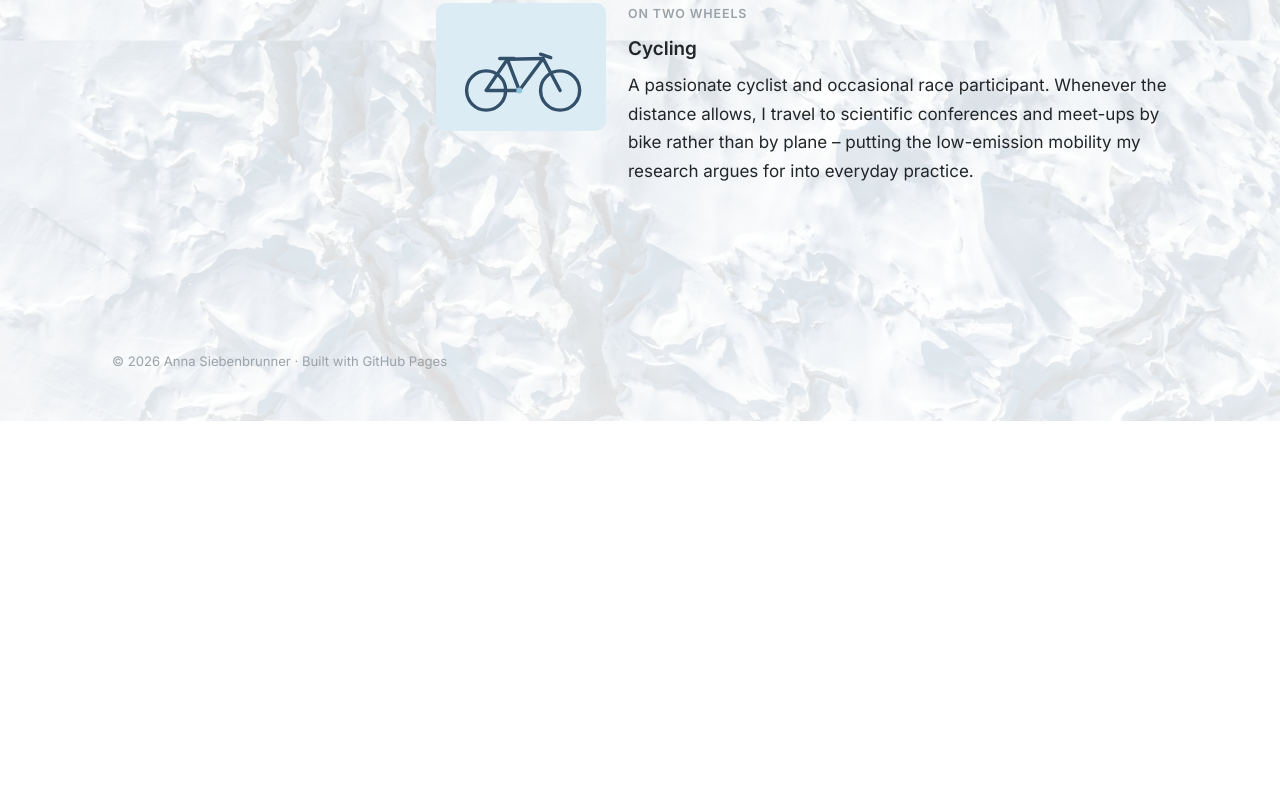
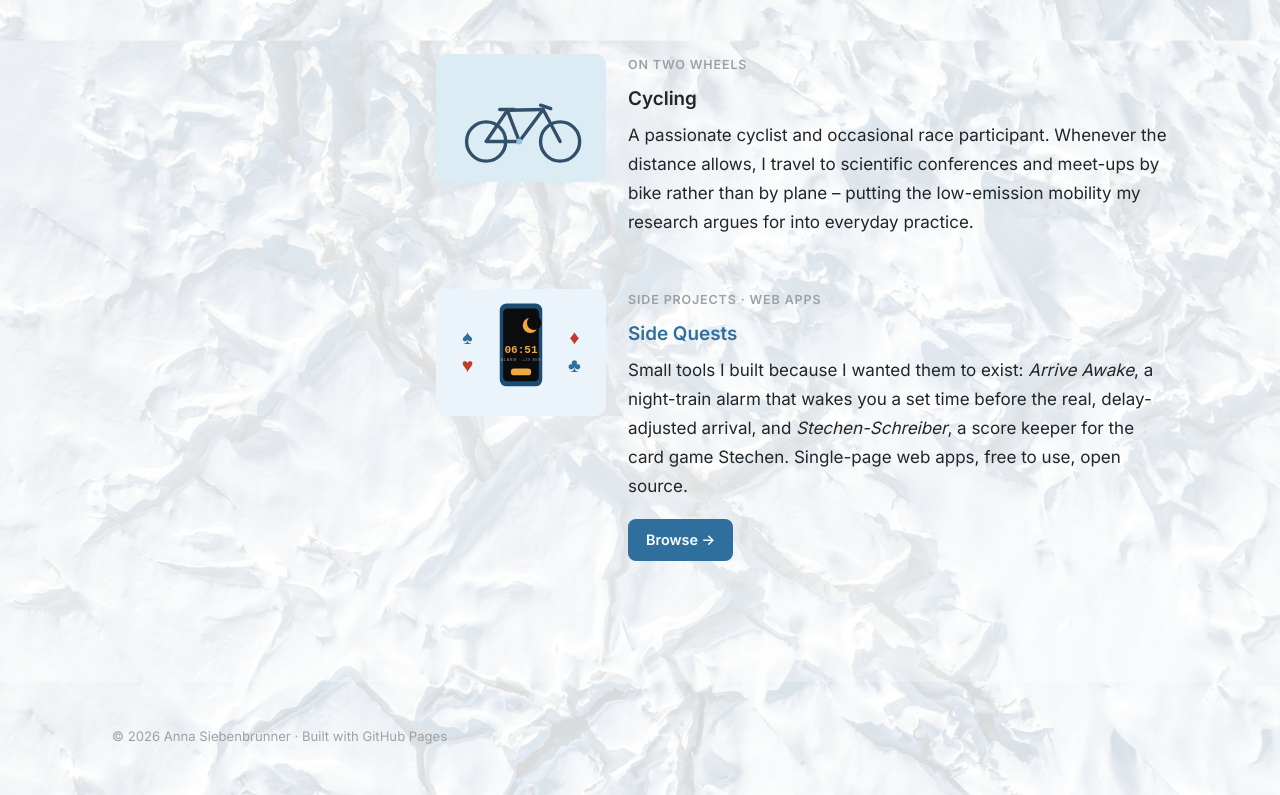
Before and after one commit to anna7br/anna7br.github.io, a plain HTML site: page beyond/index.html in a window 1280 px wide. Shown: the part 918-1713 px from the top of the page. Before the commit the page ends 1339 px from the top, so only its background shows below. Drawn offline with Linux system fonts and the light colour scheme.

Commit message:
Add Side Quests to navigation and Beyond Research

```diff
--- a/assets/js/site.js
+++ b/assets/js/site.js
@@ -41,6 +41,7 @@ const NAV = [
   { href: "/publications/", label: "Publications" },
   { href: "/media/",        label: "Media Coverage" },
   { href: "/beyond/",       label: "Beyond Research" },
+  { href: "/side-quests/",  label: "Side Quests" },
 ];
 
 /* ---------- inline SVG icons ---------- */
--- a/beyond/index.html
+++ b/beyond/index.html
@@ -4,7 +4,7 @@
   <meta charset="UTF-8">
   <meta name="viewport" content="width=device-width, initial-scale=1.0">
   <title>Beyond Research – Anna Siebenbrunner</title>
-  <meta name="description" content="Beyond research: volunteering, the öffi Touren guidebooks, ski touring, cycling, and life in the mountains.">
+  <meta name="description" content="Beyond research: volunteering, the öffi Touren guidebooks, ski touring, cycling, small web apps, and life in the mountains.">
   <link rel="preconnect" href="https://fonts.googleapis.com">
   <link href="https://fonts.googleapis.com/css2?family=Inter:wght@400;500;600;700&family=Syne:wght@600;700;800&display=swap" rel="stylesheet">
   <link rel="stylesheet" href="/assets/css/style.css">
@@ -59,6 +59,18 @@
           for into everyday practice.</p>
         </div>
       </div>
+
+      <div class="card project-card">
+        <a class="project-img-link" href="/side-quests/"><img class="project-img" src="/assets/img/beyond/side-quests.svg" alt="Side quests: small web apps" onerror="this.onerror=null;this.src='/assets/img/projects/placeholder.svg'"></a>
+        <div class="project-body">
+          <p class="card-meta">Side projects · Web apps</p>
+          <h4><a href="/side-quests/">Side Quests</a></h4>
+          <p>Small tools I built because I wanted them to exist: <em>Arrive Awake</em>, a night-train alarm that wakes
+          you a set time before the real, delay-adjusted arrival, and <em>Stechen-Schreiber</em>, a score keeper for the
+          card game Stechen. Single-page web apps, free to use, open source.</p>
+          <a class="btn" href="/side-quests/">Browse →</a>
+        </div>
+      </div>
     </main>
   </div>
 
```
Also changed, not shown: assets/img/beyond/side-quests.svg (added).
